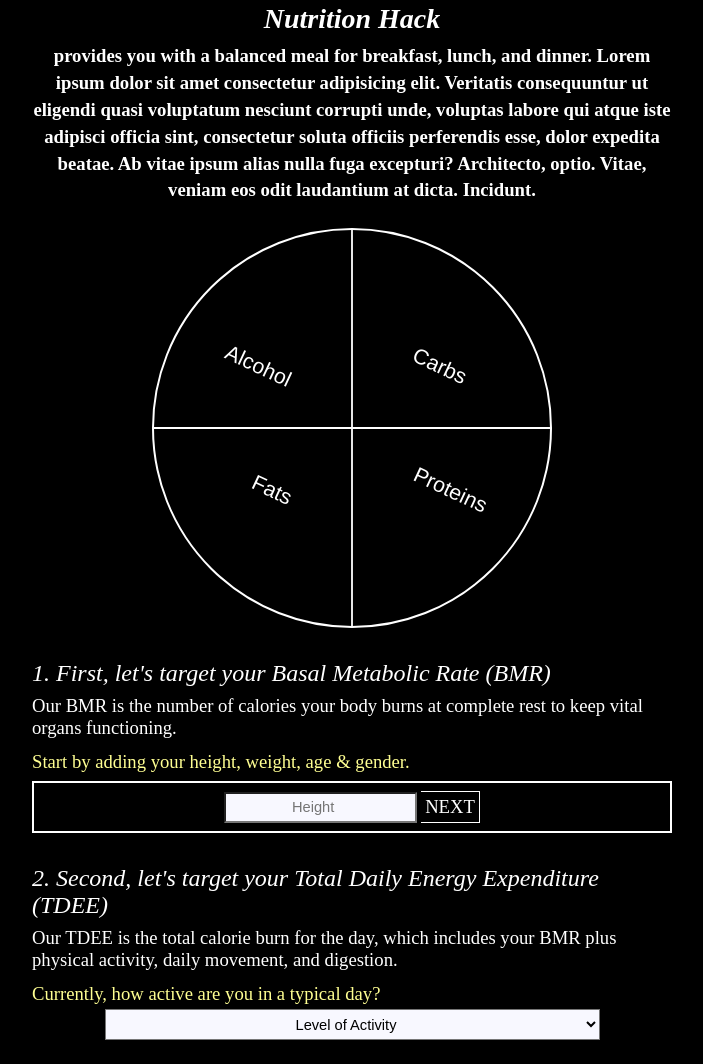
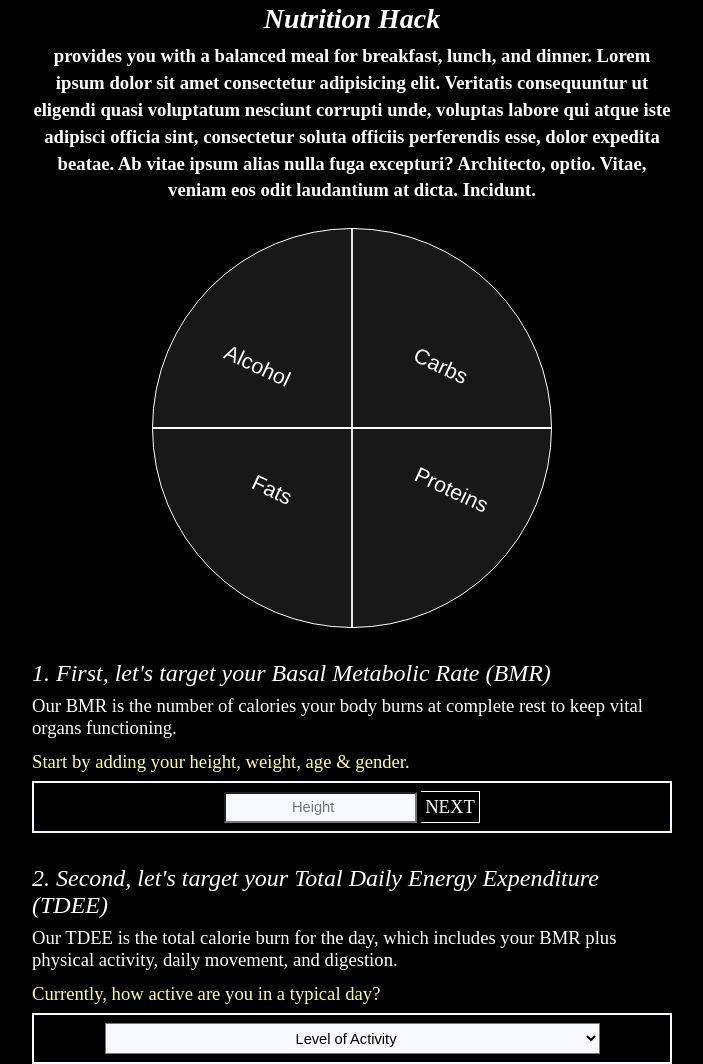
Before and after one commit to KylesTech95/nutrient-hack, a plain HTML site: page index.html in a window 1280 px wide. Shown: the part 39-1103 px from the top of the page, without its empty margins (288-991 px from the left). Before the commit the page ends 1079 px from the top, so only its background shows below. Drawn offline with Linux system fonts and the light colour scheme.

Commit message:
chore: dark | light update

```diff
--- a/index.html
+++ b/index.html
@@ -55,7 +55,7 @@
             <p class="instruction-detail info">Our BMR is the number of calories your body burns at complete rest to keep vital organs functioning.</p>
             <p class="instruction-detail question">Start by adding your height, weight, age & gender.</p></p>
 
-         <div id="input-container">
+         <div id="input-container" class="container-border">
 
             <!-- left arrow -->
             <p style="color:#fff" class="no-display">PREV</p>
@@ -72,7 +72,8 @@
             <p class="instruction-detail info">Our TDEE is the total calorie burn for the day, which includes your BMR plus physical activity, daily movement, and digestion.</p>
             <p class="instruction-detail question">Currently, how active are you in a typical day?</p></p>
 
-            <select name="tdee" id="tdee-selection">
+            <div id="input-container2" class="container-border">
+                    <select name="tdee" id="tdee-selection">
 
                 <option value="">Level of Activity</option>
                 <option value="1.2">sedentary - 1.2 (little or no exercise, desk job)</option>
@@ -81,6 +82,9 @@
                 <option value="1.725">very active - 1.725 (hard exercise/sports 6–7 days/week)</option>
                 <option value="1.9">extra active - 1.9 (very hard exercise, physical job, or twice-daily training)</option>
             </select>
+
+            </div>
+
         <!-- 4. TDEE & TDEE offset (gain neutral lose) -->
 
 
--- a/styles.css
+++ b/styles.css
@@ -10,6 +10,7 @@
     --bg-main:ghostwhite;
     --bg-secondary: #000;
     --bg-tertiary:rgb(255, 255, 146);
+    --bg-special:#181818;
 
     /* colors */
     --color-main:#000;
@@ -21,7 +22,9 @@
 :root {
     --bg-main:#000;
     --bg-secondary: #fff;
-    --bg-tertiary:rgb(255, 183, 0);
+    --bg-tertiary:rgb(0,0,255);
+    --bg-special:#e7e7e7;
+
 
     /* colors */
     --color-main:#fff;
@@ -81,10 +84,10 @@ margin:1.5rem 0;
 }
 /* plate container */
 #plate-container {
-    animation: spinPlate 2.25s ease-in-out;
+    animation: spinPlate 2.25s ease-out;
 
-    background-color: var(--bg-seconary);
-    border:2px solid var(--color-secondary);
+    background-color: var(--bg-special);
+    border:.5px solid var(--color-secondary);
 
     aspect-ratio:1 / 1;
     height:400px;
@@ -103,8 +106,18 @@ margin:1.5rem 0;
 }
 
 @keyframes spinPlate {
-    to {
+    0% {
+        box-shadow: none;
+
+    }
+    50% {
+        box-shadow: 0 .4rem 10px 3px var(--bg-main);
+
+    }
+    100% {
         transform:rotate(360deg);
+        box-shadow: none
+
     }
 }
 
@@ -316,7 +329,7 @@ div.plate-section:last-child{
     color:var(--bg-tertiary)
 
 }
-#input-container {
+#input-container,#input-container2 {
     width:50%;
 
 
@@ -325,7 +338,6 @@ div.plate-section:last-child{
     justify-content: center;
     gap:4px;
 
-    border:2px solid white;
 
     padding:.5rem 0;
 
@@ -401,3 +413,7 @@ select:hover {
 .no-display {
     display:none;
 }
+
+.container-border {
+    border:2px solid var(--bg-main);
+}
```
